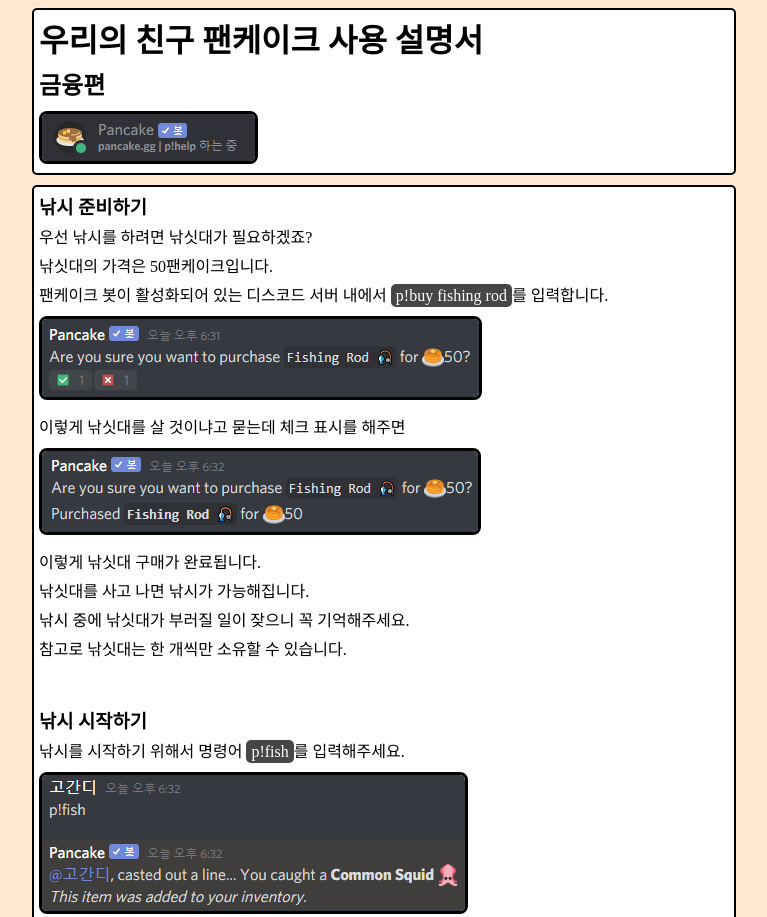
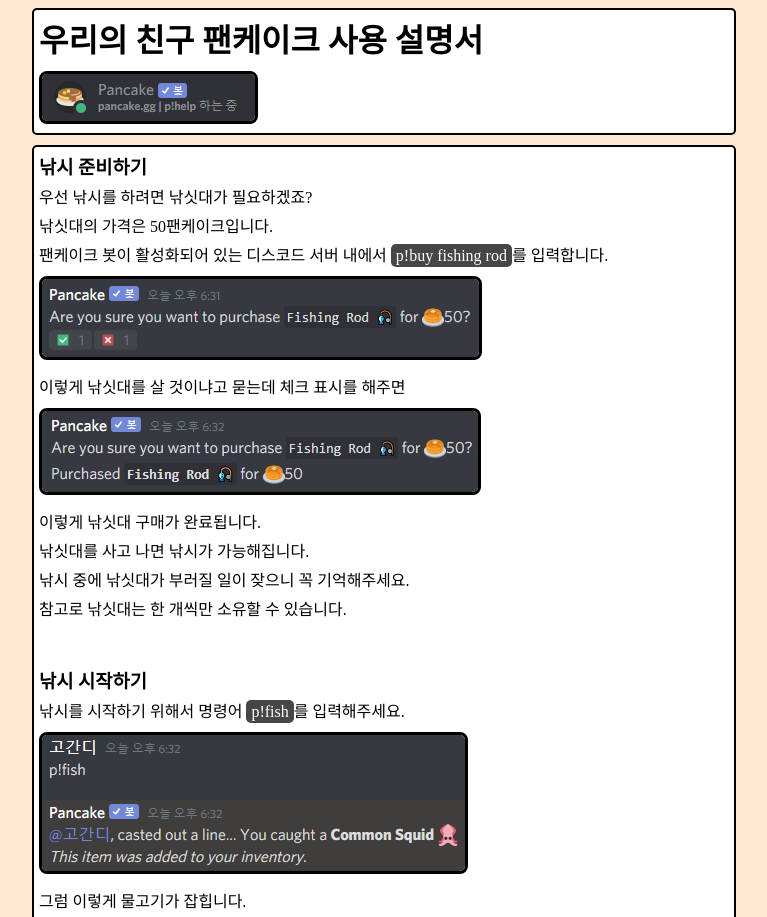
Before and after one commit to hyungin0505/-, a plain HTML site: page html/currency/fishing.html in a window 1280 px wide. Shown: the top 917 px of the page, without its empty margins (256-1023 px from the left). Drawn offline with Linux system fonts and the light colour scheme.

```diff
--- a/html/currency/fishing.html
+++ b/html/currency/fishing.html
@@ -10,7 +10,7 @@
 <body>
     <header>
         <h1>우리의 친구 팬케이크 사용 설명서</h1>
-        <h2>금융편</h2>
+        <h2></h2>
         <img src="../../i/pancake.png">
     </header>
     <section>
```
